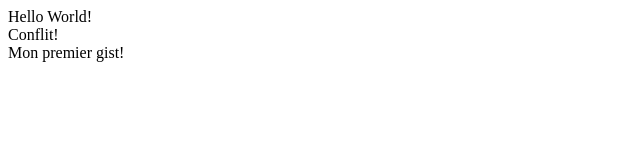
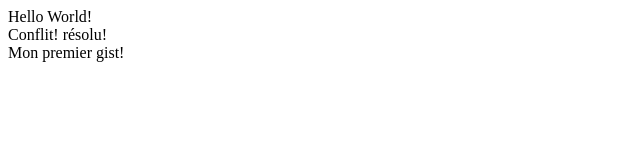
Before and after one commit to ShikiTsugu2/Project1, a plain HTML site: page index.html in a window 1280 px wide. Shown: the full height of the page, 0-640 px from the left. Drawn offline with Linux system fonts and the light colour scheme.

Commit message:
ajout resolu

```diff
--- a/index.html
+++ b/index.html
@@ -10,7 +10,7 @@
             Hello World!
         </div>
         <div>
-            Conflit!
+            Conflit! résolu!
         </div>
         <div>
             Mon premier gist!
```
